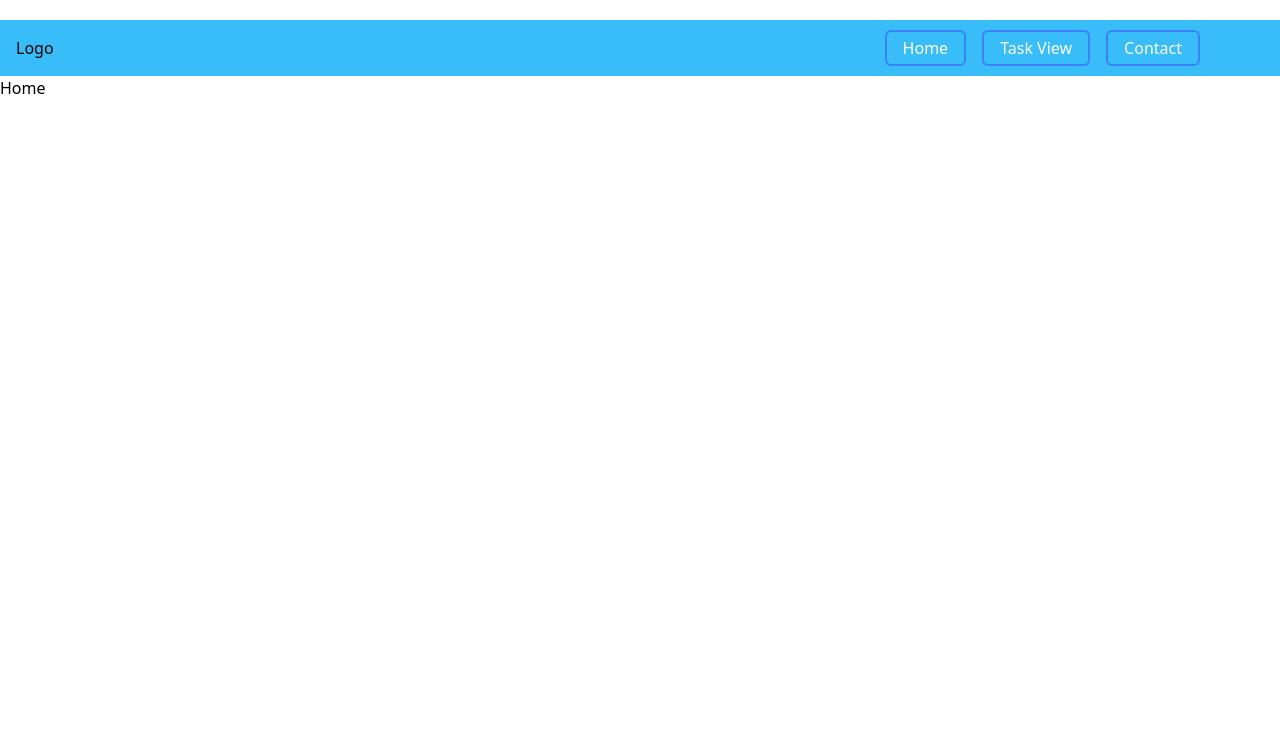
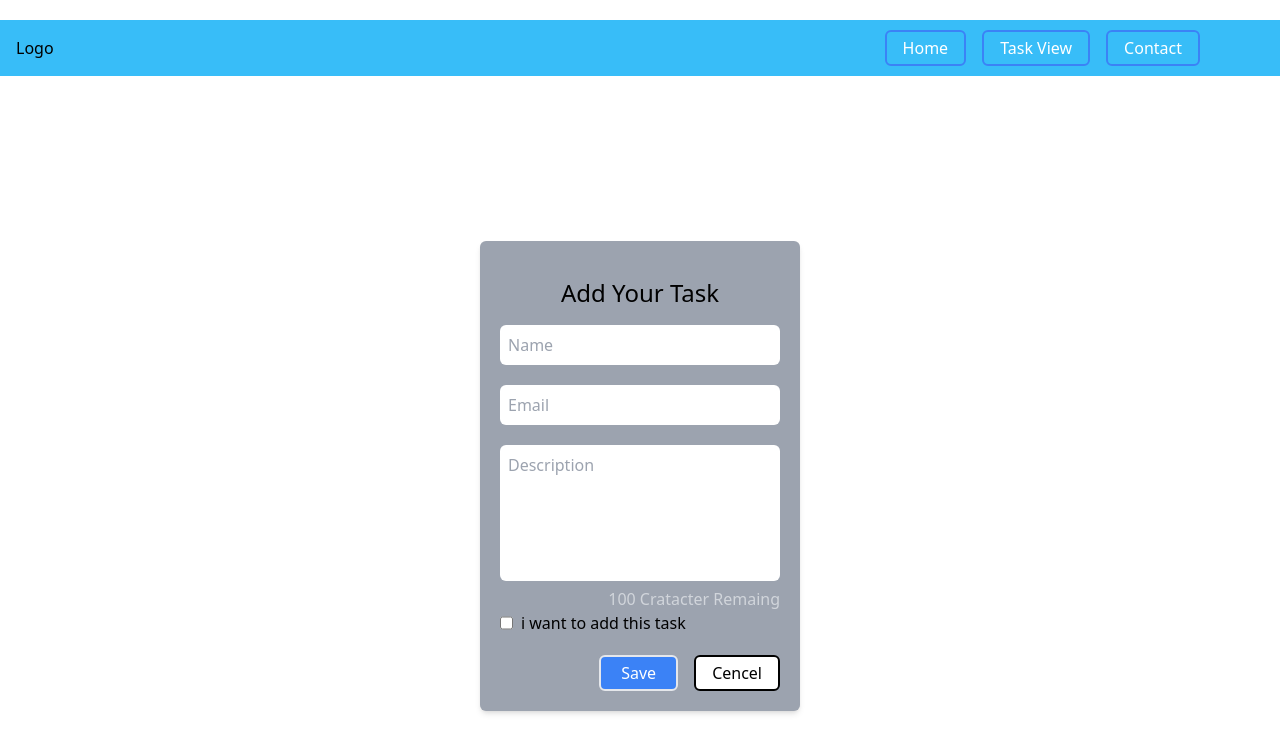
Before and after one commit to mdrifat59/todo, a React (Vite) app: page / in a window 1280 px wide. Shown: the top 752 px of the page. Built offline with nearby package versions, Linux system fonts and the light colour scheme.

Commit message:
Add-task design

```diff
--- a/src/pages/Home.jsx
+++ b/src/pages/Home.jsx
@@ -7,7 +7,25 @@ const Home = () => {
     <Helmet>
         <title>Home</title>
     </Helmet>
-    <div>Home</div>
+    <div className='w-full h-screen flex justify-center items-center'>
+        <div className='w-1/4  bg-gray-400 shadow-md rounded-md text-center box-border p-5'>
+        {/* <div className='text-center'>  */}
+            <h1 className='py-4 text-2xl'> Add Your Task</h1>
+            <input className='w-full p-2 rounded-md outline-none ' type="text" placeholder='Name' />
+            <input className='w-full p-2 rounded-md outline-none mt-5' type="text" placeholder='Email' />
+            <textarea maxLength={400} rows={5} className='w-full p-2 rounded-md outline-none mt-5 resize-none' type="text" placeholder='Description' />
+            <p className='flex justify-end text-gray-300'>100 Cratacter Remaing</p>
+            <label className='flex'>
+            <input className='text-2xl' type="checkbox" name="" id="" />
+            <p className='ml-2'>i want to add this task</p>
+            </label>
+            <div className='flex justify-end gap-4 mt-5'>
+              <button className='border-2 py-1 bg-blue-500 text-white px-5 rounded-md '>Save</button>
+              <button className='border-2 py-1 bg-white text-black border-black  px-4 rounded-md'>Cencel</button>
+            </div>
+        {/* </div> */}
+        </div>
+    </div>
     </>
   )
 }
```
